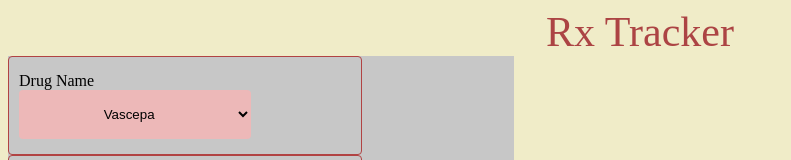
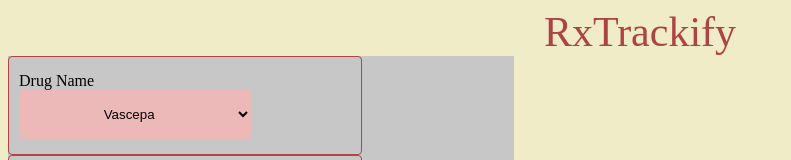
Before and after one commit to NAVG2000/RxTracker-Frontend, a React app: page / in a window 1280 px wide. Shown: the top 160 px of the page, without its empty margins (0-791 px from the left). Built offline with nearby package versions, Linux system fonts and the light colour scheme.

Commit message:
update website name

```diff
--- a/src/header.tsx
+++ b/src/header.tsx
@@ -13,7 +13,7 @@ class Header extends React.Component<HearderProps, HeaderState>{
 
     render() {
         return <div id='headerContainer'>
-            Rx Tracker
+            RxTrackify
         </div>
     }
 }
```
